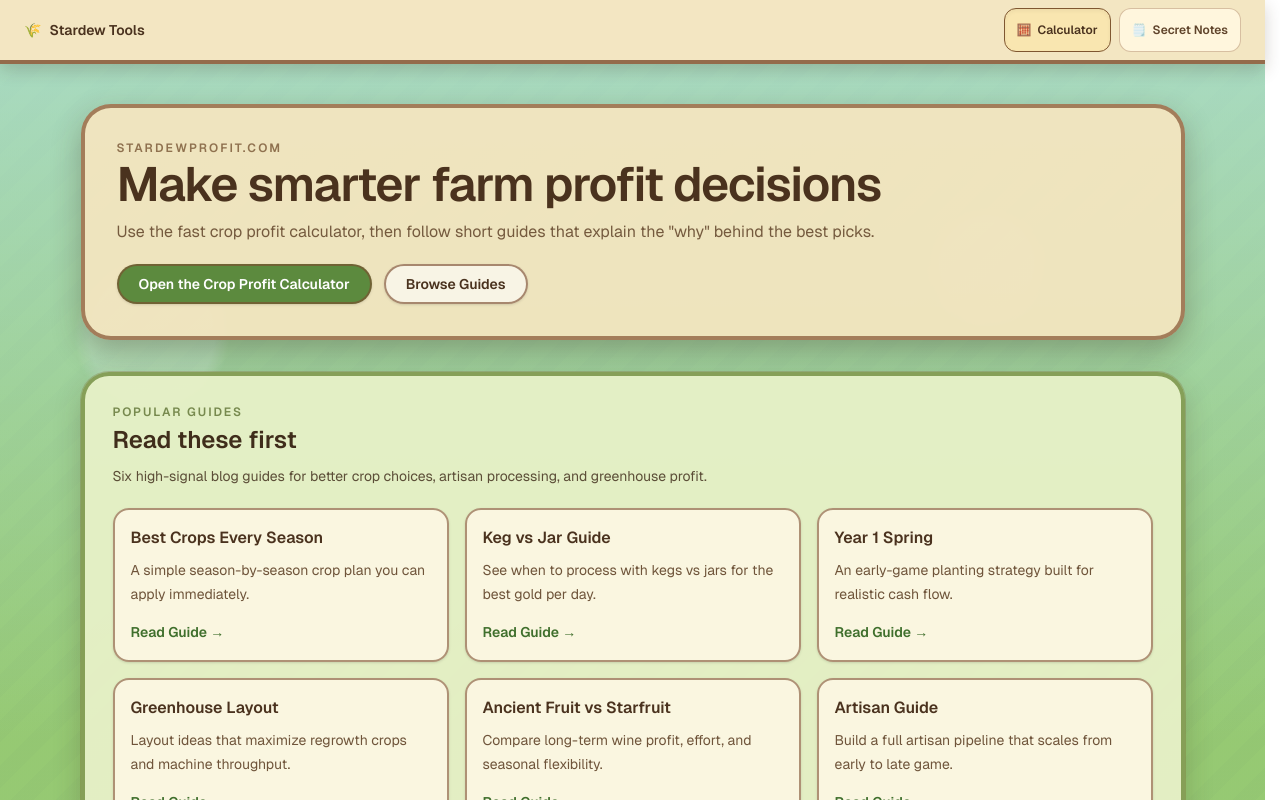
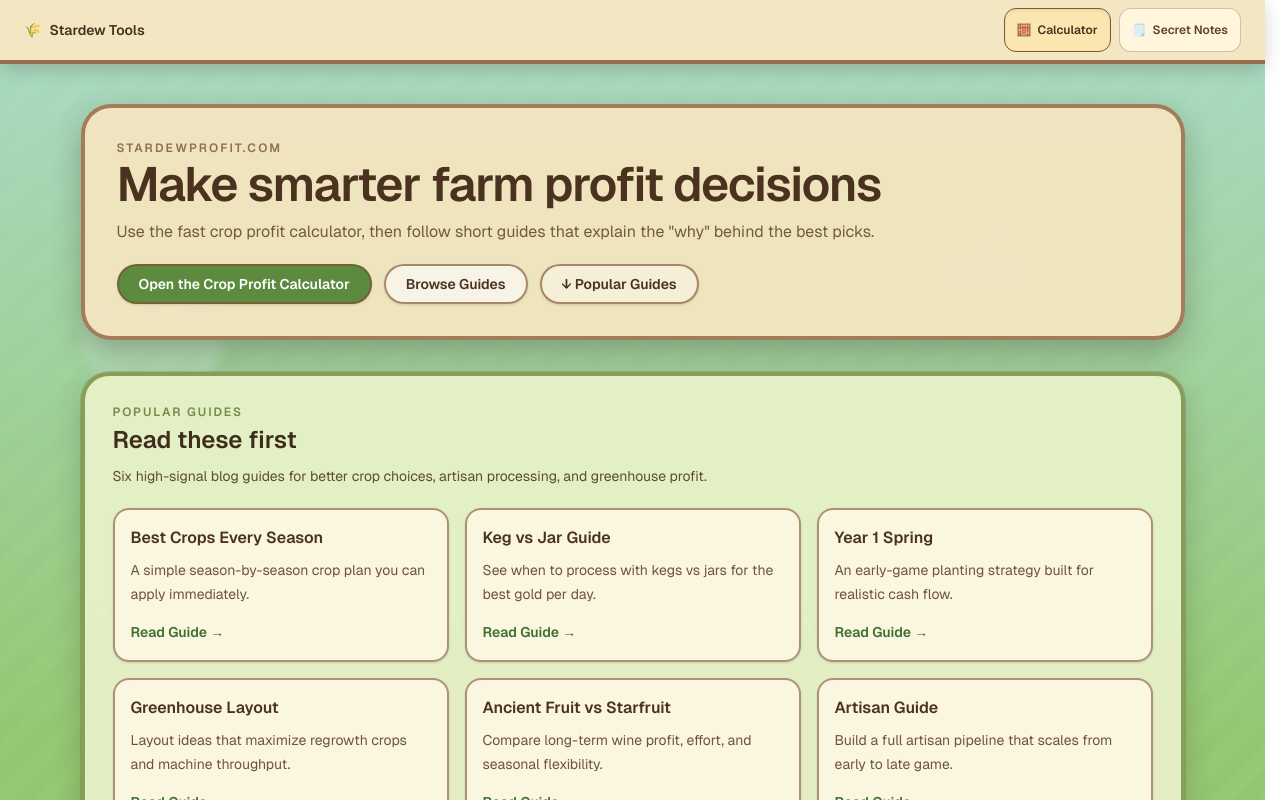
Before and after one commit to yuzhoudabaozhayujiamigou-cloud/stardew-tools, a Next.js app in the folder stardew-tools/: page / in a window 1280 px wide. Shown: the top 800 px of the page. Built offline with nearby package versions, Linux system fonts and the light colour scheme.

Commit message:
feat(homepage): add Popular Guides anchor link in header CTA

```diff
--- a/stardew-tools/src/app/page.tsx
+++ b/stardew-tools/src/app/page.tsx
@@ -135,10 +135,16 @@ export default function HomePage() {
             >
               Browse Guides
             </Link>
+            <a
+              href="#popular-guides"
+              className="inline-flex min-h-10 items-center justify-center rounded-full border-2 border-[#7c4d2e]/65 bg-white/40 px-5 py-2 text-sm font-semibold text-[#4a321e] shadow-sm transition hover:bg-white/60"
+            >
+              ↓ Popular Guides
+            </a>
           </div>
         </header>
 
-        <section className="mt-8 rounded-[28px] border-4 border-[#6f8b3c]/80 bg-[#e7f1c8]/95 p-5 shadow-[0_12px_28px_rgba(56,41,23,0.22)] ring-1 ring-yellow-900/20 sm:p-7">
+        <section id="popular-guides" className="mt-8 rounded-[28px] border-4 border-[#6f8b3c]/80 bg-[#e7f1c8]/95 p-5 shadow-[0_12px_28px_rgba(56,41,23,0.22)] ring-1 ring-yellow-900/20 sm:p-7">
           <p className="text-xs font-semibold uppercase tracking-[0.16em] text-[#5b6f2f]/80">Popular Guides</p>
           <h2 className="mt-1 text-xl font-semibold text-[#3f2d1b] sm:text-2xl">Read these first</h2>
           <p className="mt-2 max-w-3xl text-sm leading-6 text-[#4d3c28]/90">
```
